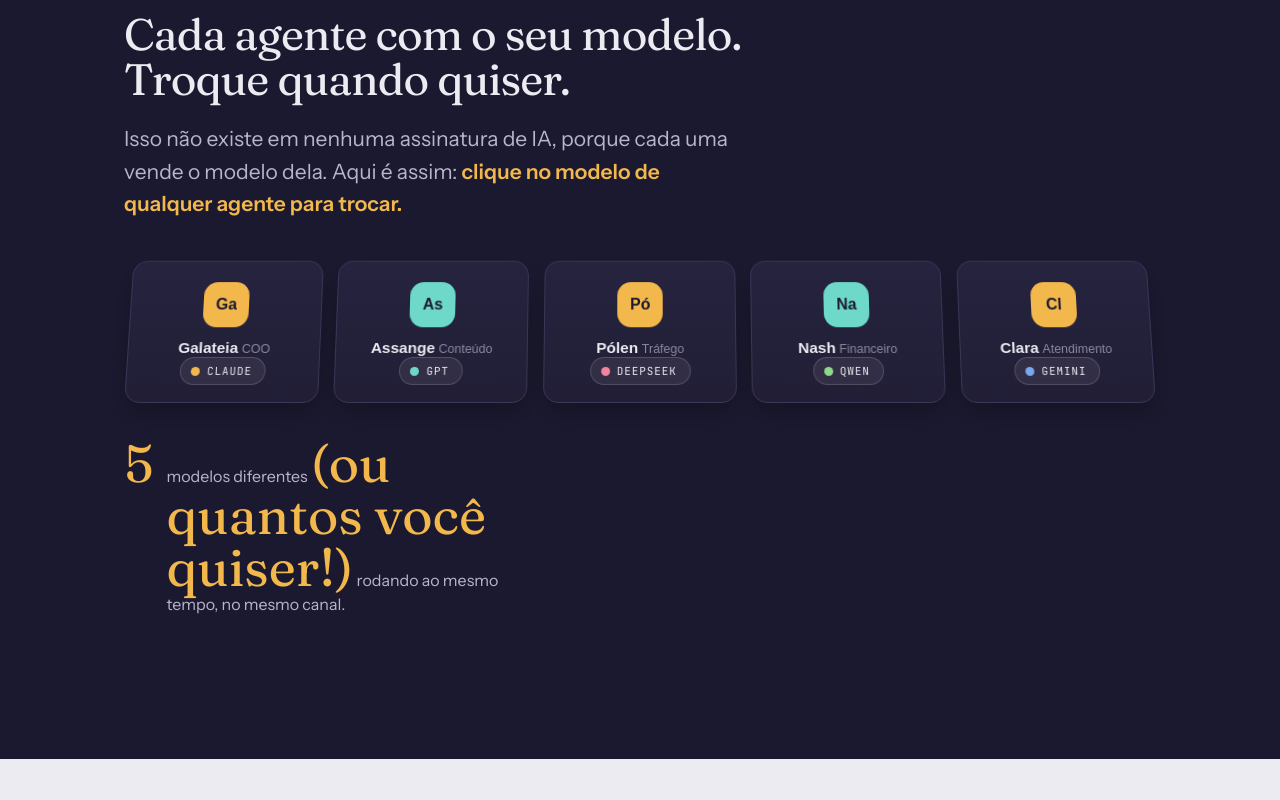
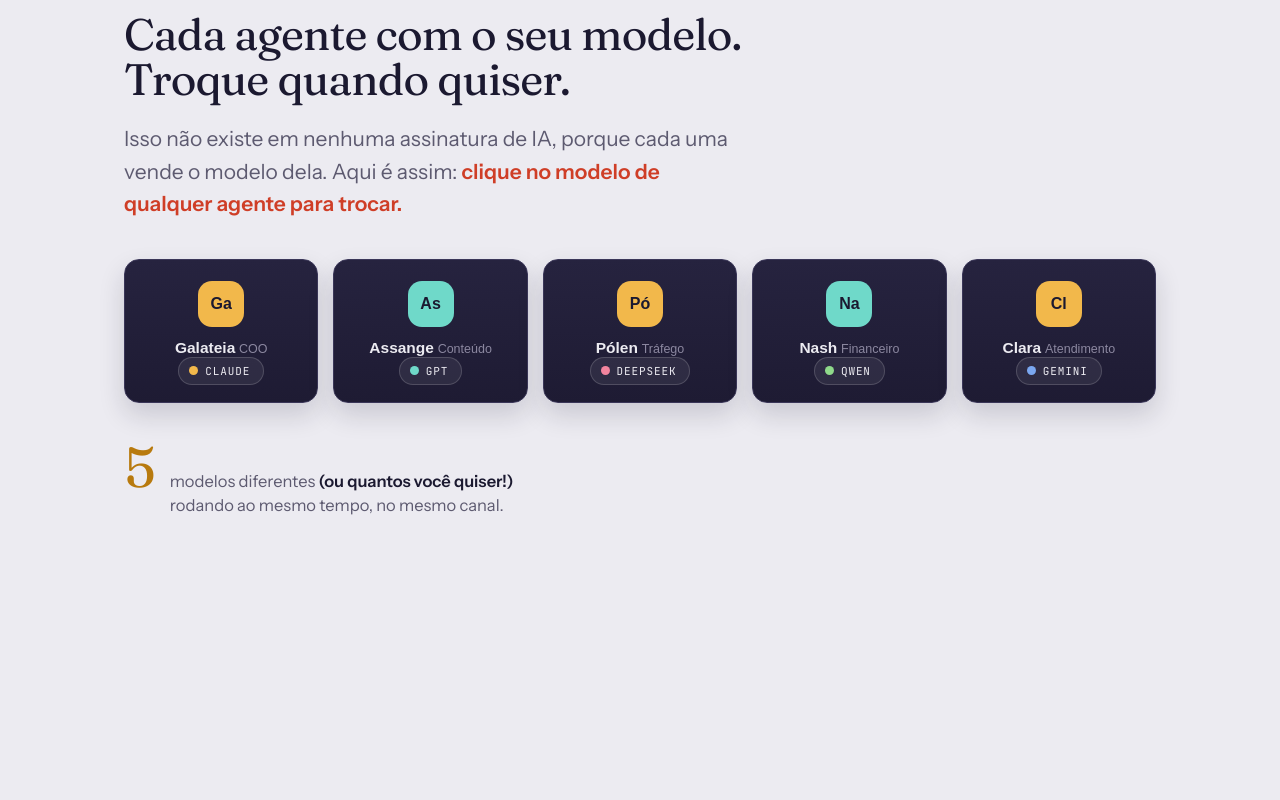
Before and after one commit to alm36918/mescla-lp, a plain HTML site: page index.html in a window 1280 px wide. Shown: the part 1060-1860 px from the top of the page. Drawn offline with Linux system fonts and the light colour scheme; animation ran at ten frames a second.

Commit message:
Conserta o ritmo e o repouso da bancada
Dois erros, os dois estruturais.

Ao virar segunda dobra, a bancada ficou escura colada num hero escuro. O tear
animado escorria direto para outra secao escura e virava uma massa so, sem
respiro. Agora a secao e clara e os cartoes e que sao escuros — que alias e a
metafora certa da bancada: objetos sobre a mesa, nao mesa sobre mesa.

E os cartoes repousavam inclinados, endireitando no hover. Estava invertido: o
estado padrao, que todo mundo ve, era o distorcido. Agora repousam planos e
ganham inclinacao e elevacao na interacao — profundidade como resposta ao gesto,
nao como enfeite permanente.

Contador ajustado para fundo claro: dourado escuro no numero, cinza no texto.

Co-Authored-By: Claude Opus 5 (1M context) <noreply@anthropic.com>

```diff
--- a/index.html
+++ b/index.html
@@ -146,15 +146,16 @@ nav a.cta{font-weight:600;font-size:15px;color:var(--sol);text-decoration:none}
 }
 
 /* BANCADA DE MODELOS — interativa, com profundidade. O visitante troca e ve acontecer. */
-.bancada{perspective:1200px;perspective-origin:50% 0%;display:grid;
-  grid-template-columns:repeat(5,1fr);gap:15px;margin-top:38px}
-.a3{background:linear-gradient(180deg,var(--noite-2),#211E36);border:1px solid #3A3658;
+.bancada{perspective:1300px;display:grid;grid-template-columns:repeat(5,1fr);gap:15px;margin-top:38px}
+/* Repouso plano: o estado padrao tem que parecer certo. A profundidade entra na
+   interacao, nao antes dela. */
+.a3{background:linear-gradient(180deg,var(--noite-2),#1E1B33);border:1px solid #3A3658;
   border-radius:15px;padding:21px 15px 17px;text-align:center;cursor:pointer;
-  transform:rotateX(9deg);transform-origin:50% 100%;
-  transition:transform .4s cubic-bezier(.2,.7,.3,1),box-shadow .4s ease,border-color .25s ease;
-  box-shadow:0 10px 26px rgba(0,0,0,.28);position:relative}
-.a3:hover,.a3:focus-visible{transform:rotateX(0deg) translateY(-7px);
-  box-shadow:0 24px 48px rgba(0,0,0,.5);border-color:var(--sol);outline:none}
+  transform:translateY(0) rotateX(0deg);transform-origin:50% 100%;
+  transition:transform .38s cubic-bezier(.2,.7,.3,1),box-shadow .38s ease,border-color .25s ease;
+  box-shadow:0 12px 26px rgba(27,25,48,.16);position:relative}
+.a3:hover,.a3:focus-visible{transform:translateY(-8px) rotateX(6deg);
+  box-shadow:0 26px 46px rgba(27,25,48,.3);border-color:var(--sol);outline:none}
 .a3 .face{width:46px;height:46px;border-radius:14px;margin:0 auto 12px;display:flex;
   align-items:center;justify-content:center;font-weight:700;font-size:16px;color:var(--noite)}
 .a3 .nm{font-weight:600;font-size:15.5px;color:var(--nevoa);margin-bottom:3px}
@@ -171,11 +172,12 @@ nav a.cta{font-weight:600;font-size:15px;color:var(--sol);text-decoration:none}
   font-size:9.5px;letter-spacing:.13em;text-transform:uppercase;color:#6E6A85;
   opacity:0;transition:opacity .25s ease}
 .a3:hover .toca{opacity:1}
-.contador{display:flex;align-items:baseline;gap:13px;margin-top:34px;flex-wrap:wrap}
+.contador{display:flex;align-items:baseline;gap:14px;margin-top:36px;flex-wrap:wrap}
 .contador b{font-family:'Fraunces',serif;font-variation-settings:'SOFT' 60,'opsz' 144;
-  font-weight:400;font-size:52px;line-height:1;color:var(--sol);
+  font-weight:400;font-size:clamp(44px,6vw,56px);line-height:1;color:#B87A0E;
   font-variant-numeric:tabular-nums;transition:color .3s ease}
-.contador span{font-size:16px;color:#B9B5CB;max-width:34ch;line-height:1.4}
+.contador span{font-size:16.5px;color:var(--cinza);max-width:36ch;line-height:1.45}
+.contador span b{font-family:inherit;font-size:inherit;color:var(--noite);font-weight:600}
 @media(prefers-reduced-motion:reduce){
   .a3{transform:none;transition:none}
   .a3:hover,.a3:focus-visible{transform:none}
@@ -367,11 +369,11 @@ footer a{color:#C9C5DA;text-decoration:none}
   </div>
 </header>
 
-<section class="dark">
+<section>
   <div class="wrap">
     <div class="eyebrow">um espaço, muitos modelos</div>
     <h2>Cada agente com o seu modelo.<br>Troque quando quiser.</h2>
-    <p class="sub">Isso não existe em nenhuma assinatura de IA, porque cada uma vende o modelo dela. Aqui é assim: <b style="color:var(--sol);font-weight:600">clique no modelo de qualquer agente para trocar.</b></p>
+    <p class="sub">Isso não existe em nenhuma assinatura de IA, porque cada uma vende o modelo dela. Aqui é assim: <b style="color:var(--roma);font-weight:600">clique no modelo de qualquer agente para trocar.</b></p>
 
     <div class="bancada rv" id="bancada"></div>
 
```
